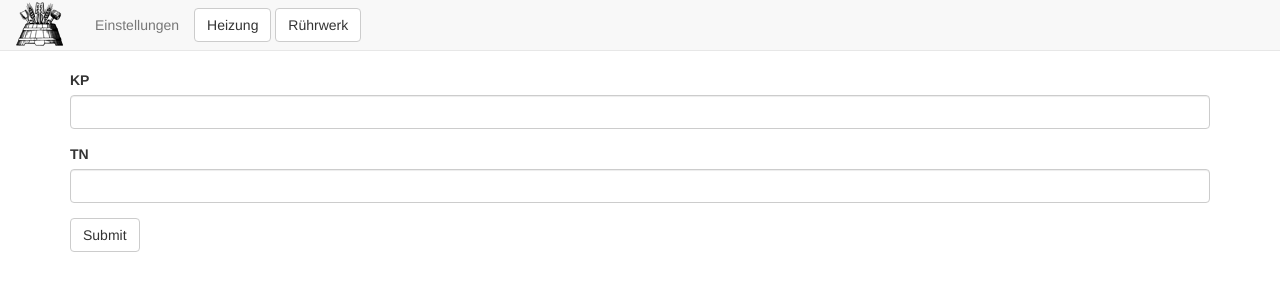
After one commit to stlehmann/pibrew, a Flask app: template pibrew/templates/settings.html in a window 1280 px wide. The commit adds this page. Shown: the top 300 px of the page. Run offline with Flask 2, Linux system fonts and the light colour scheme; the template is opened without the code that fills it: values that come from a table or form of the project are taken from there, others are empty; style sheets or scripts are compiled from the project's sources; parts of the project's set-up code (start-up, migrations or seed data) failed here and were passed over; some libraries are stand-ins or nearby versions.

Commit message:
make settings kp and tn editable

```diff
--- a/pibrew/main.py
+++ b/pibrew/main.py
@@ -1,13 +1,27 @@
-from flask import Blueprint, render_template
+from flask_wtf import Form
+from wtforms import DecimalField, SubmitField
+from wtforms.validators import Required, NumberRange
+from flask import Blueprint, render_template, redirect, url_for
 from . import brew_controller
 
 
 main = Blueprint('main', __name__)
 
 
+class SettingsForm(Form):
+    # proportional part KP of controller
+    kp = DecimalField('KP', places=2,
+                      validators=[Required(), NumberRange(min=0.0, max=100.0)])
+
+    # integral part TN of controller
+    tn = DecimalField('TN', places=2,
+                      validators=[Required(), NumberRange(min=0.0, max=1000.0)])
+
+    submit = SubmitField()
+
+
 @main.route('/')
 def index():
-
     return render_template(
         'index.html',
         temp_setpoint=brew_controller.temp_setpoint,
@@ -16,3 +30,16 @@ def index():
         mixer_enabled=brew_controller.mixer_enabled,
         heater_power_pct=brew_controller.heater_power_pct,
     )
+
+
+@main.route('settings/', methods=['GET', 'POST'])
+def settings():
+    form = SettingsForm()
+    if form.validate_on_submit():
+        brew_controller.kp = float(form.kp.data)
+        brew_controller.tn = float(form.tn.data)
+        return redirect(url_for('main.index'))
+    else:
+        form.kp.data = brew_controller.kp
+        form.tn.data = brew_controller.tn
+    return render_template('settings.html', form=form)
--- a/pibrew/templates/base.html
+++ b/pibrew/templates/base.html
@@ -92,13 +92,13 @@
         <span class="icon-bar"></span>
         <span class="icon-bar"></span>
       </button>
-      <a class="navbar-brand"><img src="{{ url_for('static', filename='logo.png') }}"></a>
+      <a class="navbar-brand" href="{{ url_for('main.index') }}"><img src="{{ url_for('static', filename='logo.png') }}"></a>
     </div>
     <div class="collapse navbar-collapse" id="navbarCollapse">
       <button id="enableHeater" class="btn btn-default navbar-btn{% if heater_enabled %} btn-primary{% endif %}">Heizung</button>
       <button id="enableMixer" class="btn btn-default navbar-btn{% if mixer_enabled %} btn-primary{% endif %}">Rührwerk</button>
       <ul class="nav navbar-nav">
-        <li><a href="#">Einstellungen</a>
+        <li><a href="{{ url_for('main.settings') }}">Einstellungen</a>
       </ul>
       <p class="navbar-text pull-right" id="timestamp" style="display: inline;"></p>
     </div>
--- /dev/null
+++ b/pibrew/templates/settings.html
@@ -0,0 +1,13 @@
+{% extends 'base.html' %}
+{% import 'bootstrap/wtf.html' as wtf %}
+
+
+{% block content %}
+<div class="container">
+  <div class="row">
+    <div class="col-xs-12">
+      {{ wtf.quick_form(form) }}
+    </div>
+  </div>
+</div>
+{% endblock %}
--- a/requirements.txt
+++ b/requirements.txt
@@ -6,5 +6,6 @@ flask
 flask-bootstrap
 flask-script
 flask-socketio
+flask-wtf
 git+https://github.com/sjl/flask-lesscss.git#egg=flask-lesscss
 sqlitedict
```
